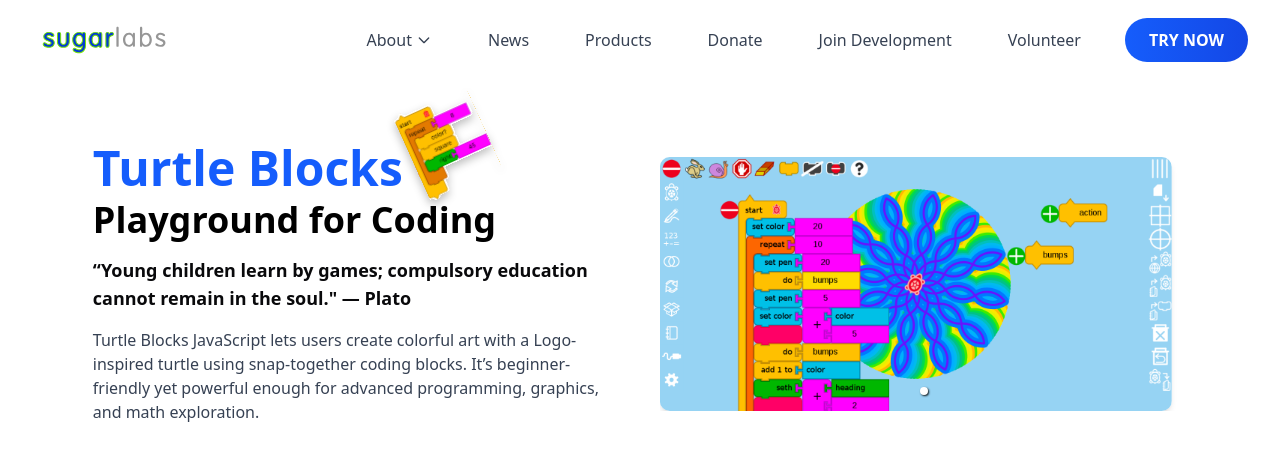
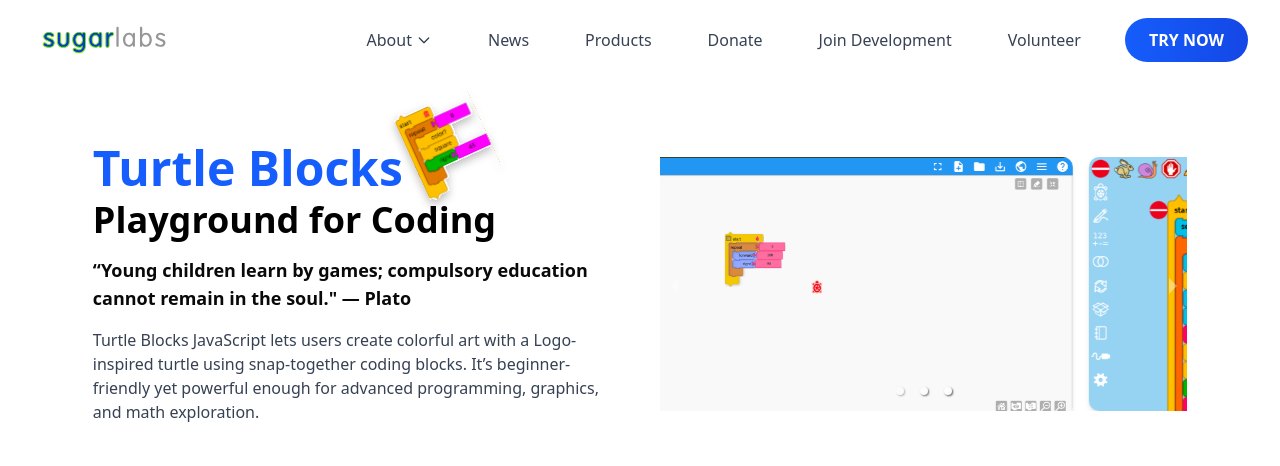
Before and after one commit to vmeetx/www-v2, a React (Vite) app: page /turtleblocks in a window 1280 px wide. Shown: the top 466 px of the page. Built offline with nearby package versions, Linux system fonts and the light colour scheme.

Commit message:
Images changed

```diff
--- a/src/constants/TryNowData/turtleBlocksData.ts
+++ b/src/constants/TryNowData/turtleBlocksData.ts
@@ -19,8 +19,16 @@
     'Turtle Blocks JavaScript lets users create colorful art with a Logo-inspired turtle using snap-together coding blocks. It’s beginner-friendly yet powerful enough for advanced programming, graphics, and math exploration.',
   images: [
     {
+      src: 'assets/TryNowImages/turtleblocks2.png',
+      alt: 'Turtle Blocks Example 1',
+    },
+    {
+      src: 'assets/TryNowImages/turtleblocks1.png',
+      alt: 'Turtle Blocks Example 2',
+    },
+    {
       src: 'assets/TryNowImages/turtleBlocks.png',
-      alt: 'Turtle Blocks Example 1',
+      alt: 'Turtle Blocks Example 3',
     },
   ],
 };
```
Also changed, not shown: public/assets/TryNowImages/turtleblocks1.png (added), public/assets/TryNowImages/turtleblocks2.png (added).
